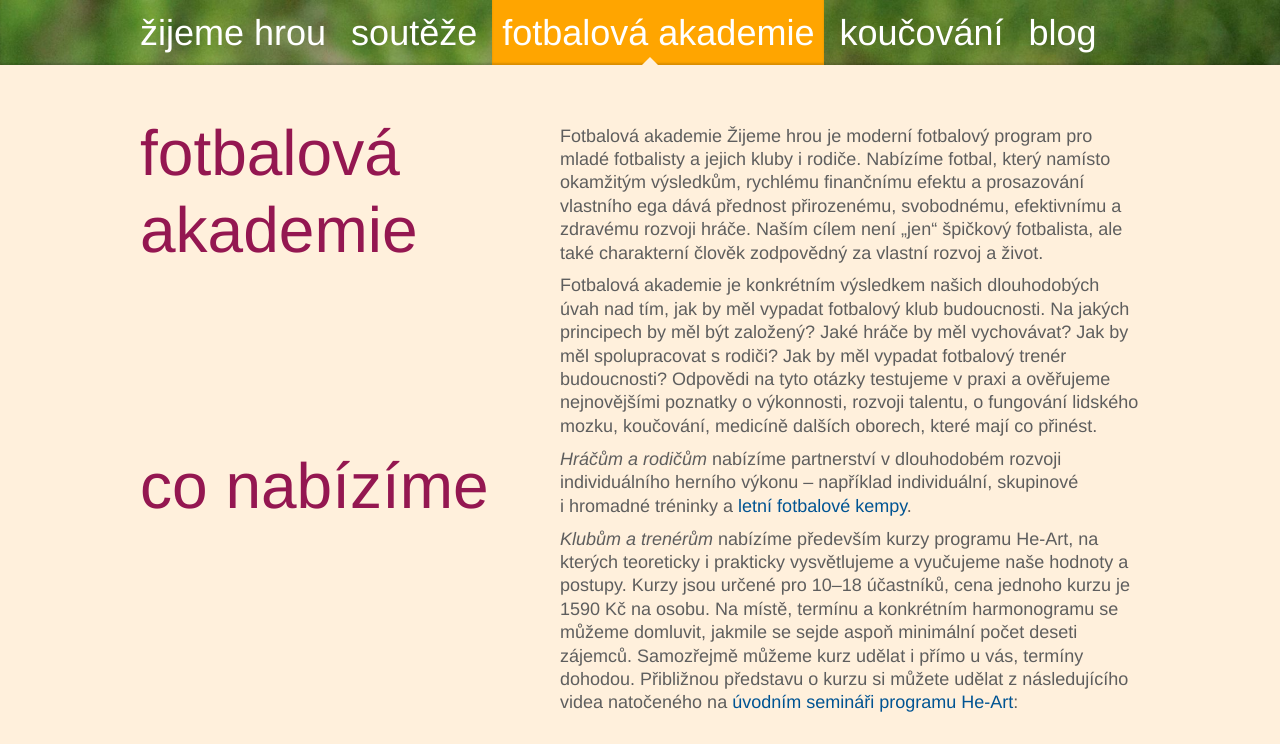
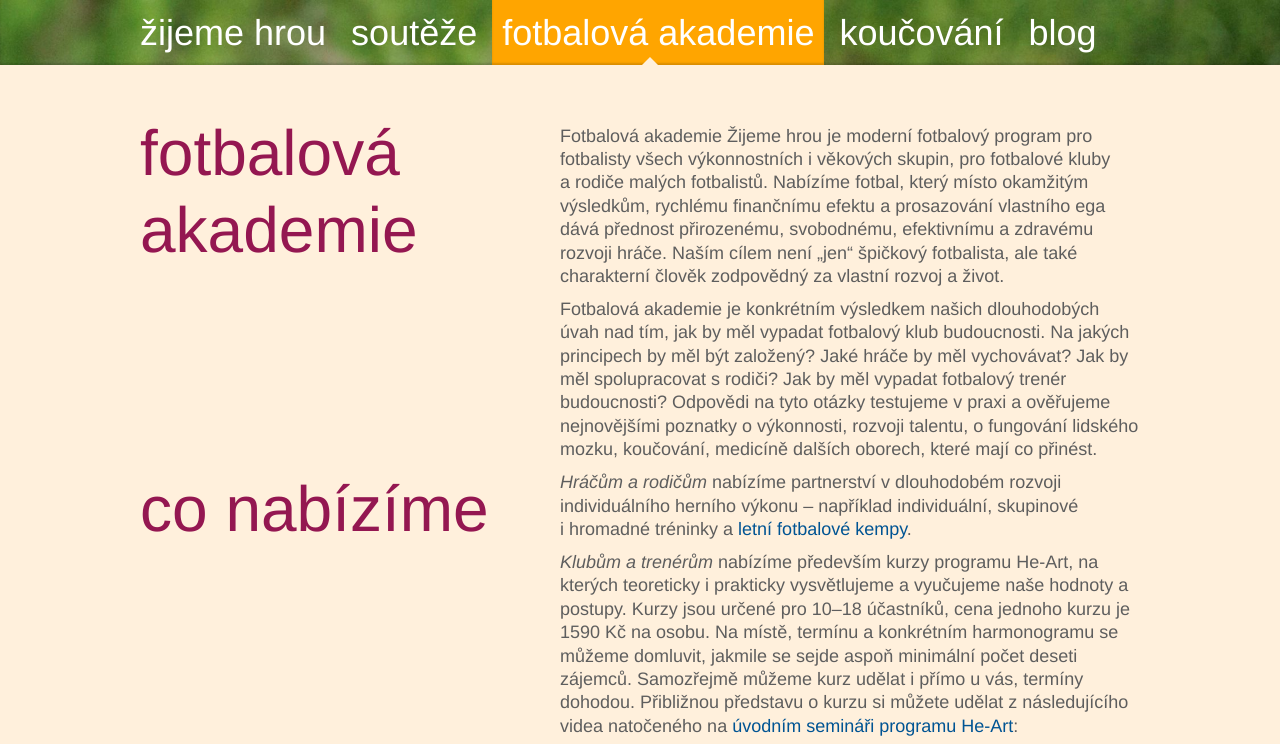
Before and after one commit to zoul/zijeme-hrou, a Jekyll site: the page built from akademie/index.html, in a window 1280 px wide and 1400 px high. Shown: the top 744 px of the window. Built offline with Jekyll 4.4.1, drawn with Linux system fonts in a browser that asks for light colours; some of the changed text lies outside the part shown; grey boxes are pictures that could not be loaded.

Commit message:
Úprava textů u akademie fotbalu.

```diff
--- a/akademie/index.html
+++ b/akademie/index.html
@@ -13,8 +13,9 @@
             <div class="col col-main">
                 <h2 class="pull">Fotbalová akademie</h2>
                 <p>Fotbalová akademie Žijeme hrou je moderní fotbalový program
-                pro mladé fotbalisty a jejich kluby i rodiče. Nabízíme fotbal,
-                který namísto okamžitým výsledkům, rychlému finančnímu efektu a
+                pro fotbalisty všech výkonnostních i věkových skupin, pro fotbalové
+                kluby a rodiče malých fotbalistů. Nabízíme fotbal,
+                který místo okamžitým výsledkům, rychlému finančnímu efektu a
                 prosazování vlastního ega dává přednost přirozenému,
                 svobodnému, efektivnímu a zdravému rozvoji hráče. Naším cílem
                 není „jen“ špičkový fotbalista, ale také charakterní člověk
```
Also changed, not shown: other parts of akademie/index.html (+2 -1 lines).
